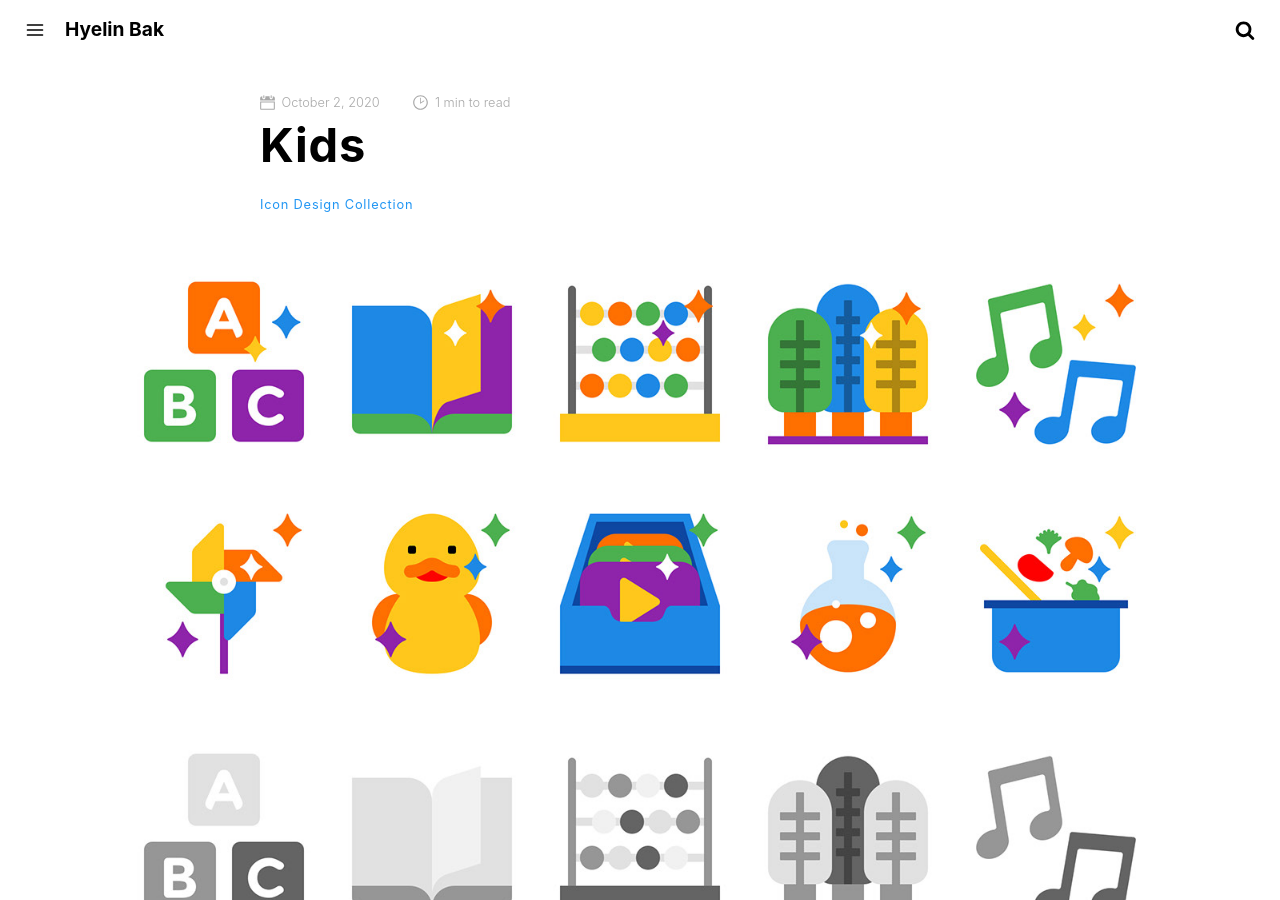
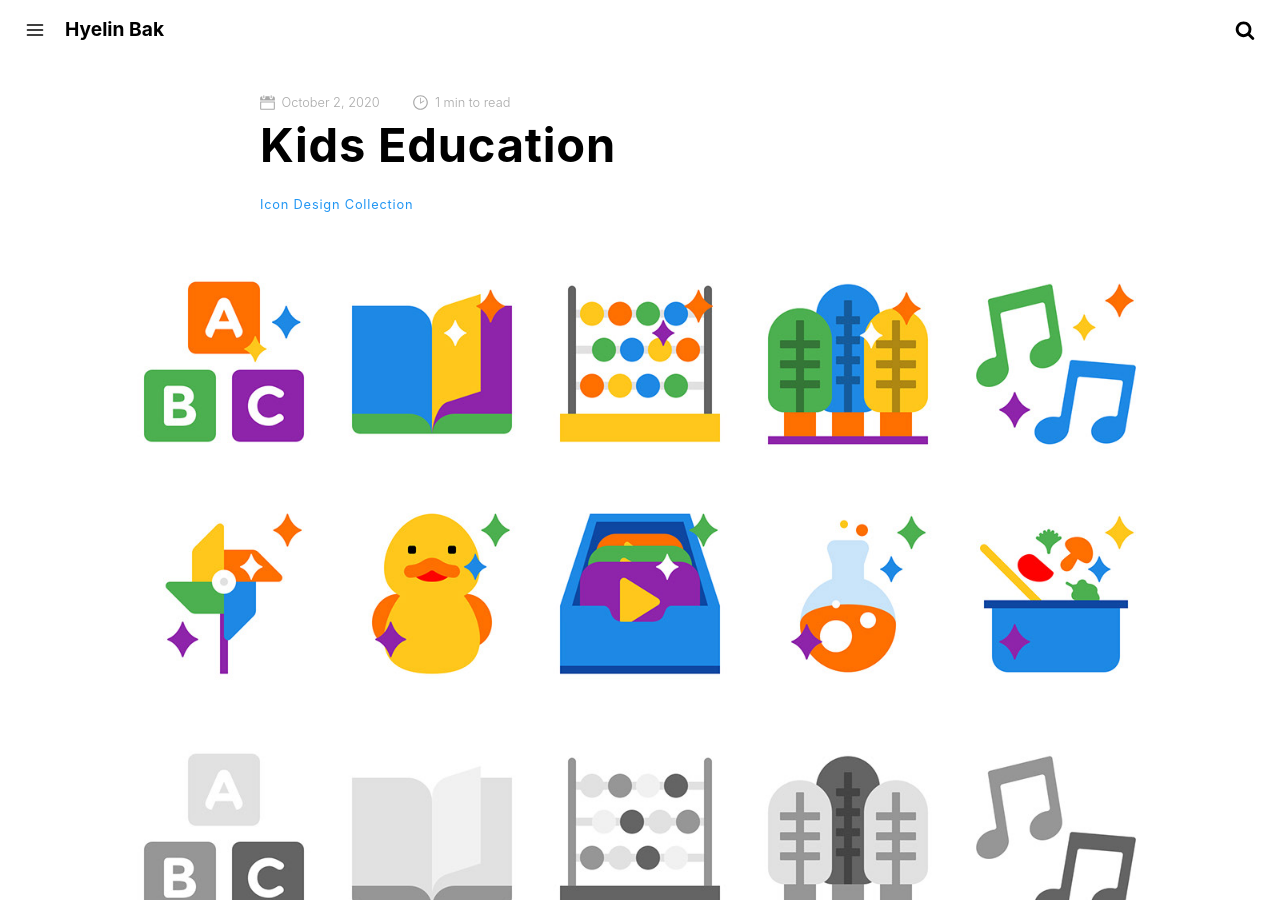
Before and after one commit to crazyjamy/crazyjamy.github.io, a Jekyll site: the page built from _posts/2020-10-02-icon_kids.md, in a window 1280 px wide and 900 px high. Built offline with Jekyll 4.4.1, drawn with Linux system fonts in a browser that asks for light colours; comment, search, counter and statistics services are not loaded.

Commit message:
Update 2020-10-02-icon_kids.md

```diff
--- a/_posts/2020-10-02-icon_kids.md
+++ b/_posts/2020-10-02-icon_kids.md
@@ -1,10 +1,10 @@
 ---
 layout: post
-title: "Kids"
+title: "Kids Education"
 date: 2020-10-02 00:00:00
 image: 'https://github.com/crazyjamy/crazyjamy.github.io/blob/master/_images/_thumbnail/icon-kids.png?raw=true'
 description: Icon Design Collection
-category: 'Projects'
+category: 'Icon Design Collection'
 tags:
 - Projects
 twitter_text: Icon Design Collection for Kids' Video Control Application
```
